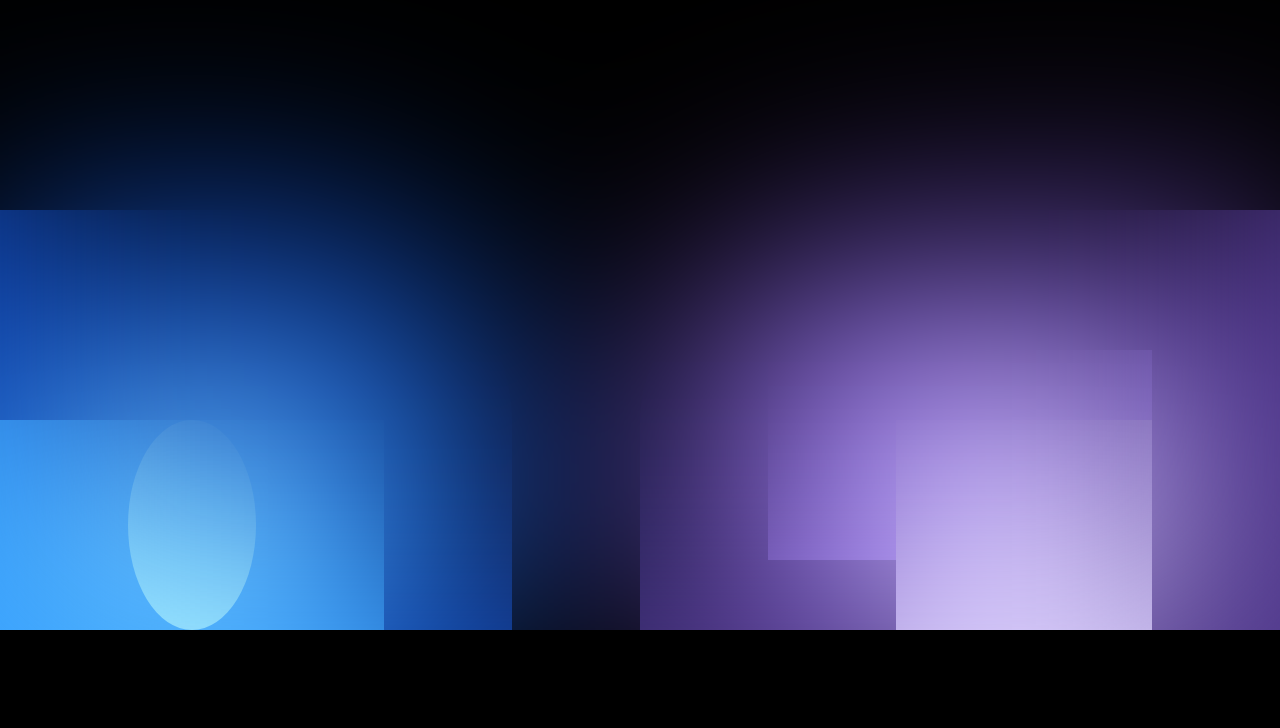
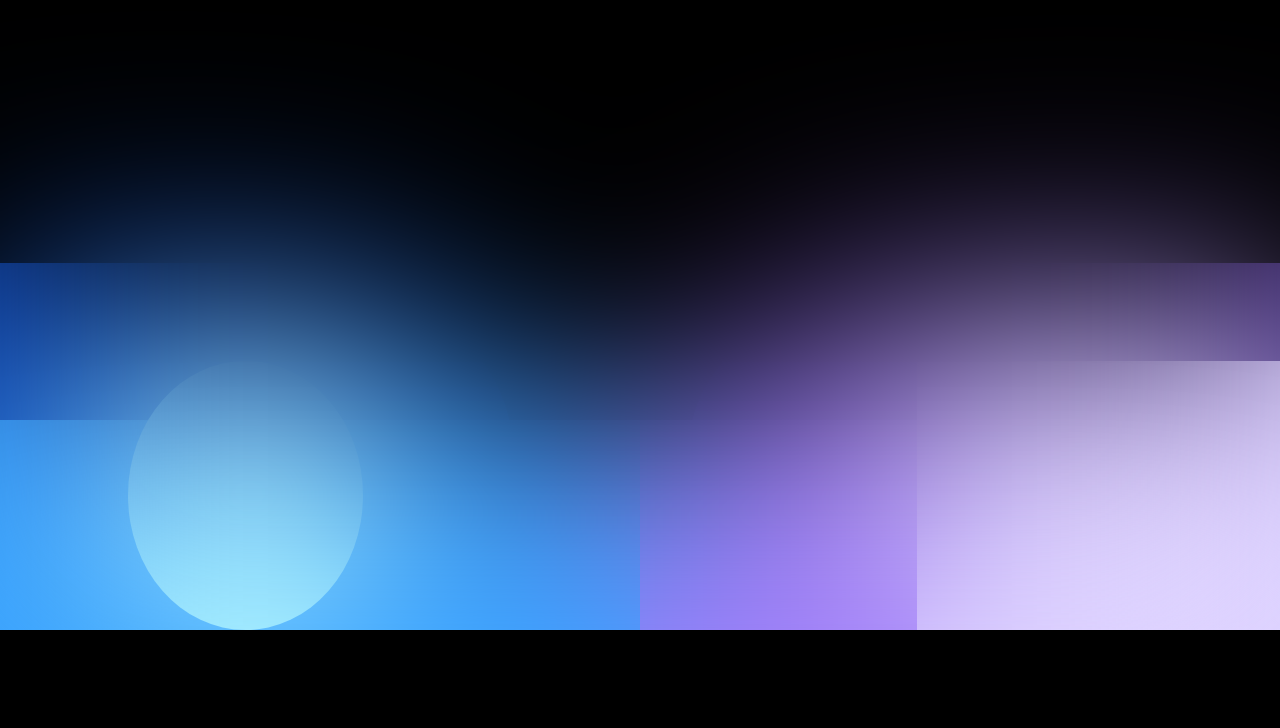
Before and after one commit to KANTNOLI/UID-1DKSL23A-FPU-2011, a Next.js app: page / in a window 1280 px wide. Shown: the part 1377-2105 px from the top of the page. Built offline with nearby package versions, Linux system fonts and the light colour scheme; a web font is replaced by a local one.

Commit message:
animate back

```diff
--- a/src/app/components/Subs/Subs.module.scss
+++ b/src/app/components/Subs/Subs.module.scss
@@ -25,6 +25,19 @@
     border-radius: 0 50% 0 50%;
 
     background: #1045af;
+
+    animation: AnimBackDiv1 infinite alternate-reverse 4s;
+  }
+
+  @keyframes AnimBackDiv1 {
+    0% {
+      width: 40%;
+      height: 60%;
+    }
+    100% {
+      width: 40%;
+      height: 50%;
+    }
   }
 
   .animBackDiv2 {
@@ -32,12 +45,24 @@
     bottom: 0px;
     left: 0px;
 
-    width: 30%;
+    width: 70%;
     height: 30%;
 
     border-radius: 0;
 
     background: #39a2fe;
+    animation: AnimBackDiv2 infinite alternate-reverse 2s;
+  }
+
+  @keyframes AnimBackDiv2 {
+    0% {
+      width: 70%;
+      height: 30%;
+    }
+    100% {
+      width: 50%;
+      height: 30%;
+    }
   }
 
   .animBackDiv3 {
@@ -51,6 +76,18 @@
     border-radius: 50%;
 
     background: #b8faff;
+    animation: AnimBackDiv3 infinite alternate 4s;
+  }
+
+  @keyframes AnimBackDiv3 {
+    0% {
+      width: 10%;
+      height: 30%;
+    }
+    100% {
+      width: 20%;
+      height: 40%;
+    }
   }
 
   .animBackDiv4 {
@@ -64,23 +101,49 @@
     border-radius: 50% 0 0 0;
 
     background: #4d3589;
+
+    animation: AnimBackDiv4 infinite alternate-reverse 4s;
+  }
+
+  @keyframes AnimBackDiv4 {
+    0% {
+      width: 50%;
+      height: 60%;
+    }
+    100% {
+      width: 45%;
+      height: 50%;
+    }
   }
 
   .animBackDiv5 {
     position: absolute;
-    bottom: 10%;
+    bottom: 0%;
     right: 10%;
 
-    width: 30%;
+    width: 50%;
     height: 30%;
 
     background: #a07df8;
+
+    animation: AnimBackDiv5 infinite alternate-reverse 3s;
+  }
+
+  @keyframes AnimBackDiv5 {
+    0% {
+      width: 50%;
+      height: 30%;
+    }
+    100% {
+      width: 40%;
+      height: 30%;
+    }
   }
 
   .animBackDiv6 {
     position: absolute;
     bottom: 0%;
-    right: 10%;
+    right: 0%;
 
     width: 20%;
     height: 30%;
@@ -88,6 +151,19 @@
     border: 50%;
 
     background: #ded3ff;
+
+    animation: AnimBackDiv6 infinite alternate 4s;
+  }
+
+  @keyframes AnimBackDiv6 {
+    0% {
+      width: 20%;
+      height: 30%;
+    }
+    100% {
+      width: 30%;
+      height: 40%;
+    }
   }
 
   .animBackResult {
@@ -99,5 +175,16 @@
     z-index: 2;
 
     backdrop-filter: blur(110px);
+
+    animation: bluring infinite alternate-reverse 2s;
+  }
+
+  @keyframes bluring {
+    0% {
+      backdrop-filter: blur(110px);
+    }
+    100% {
+      backdrop-filter: blur(90px);
+    }
   }
 }
```
